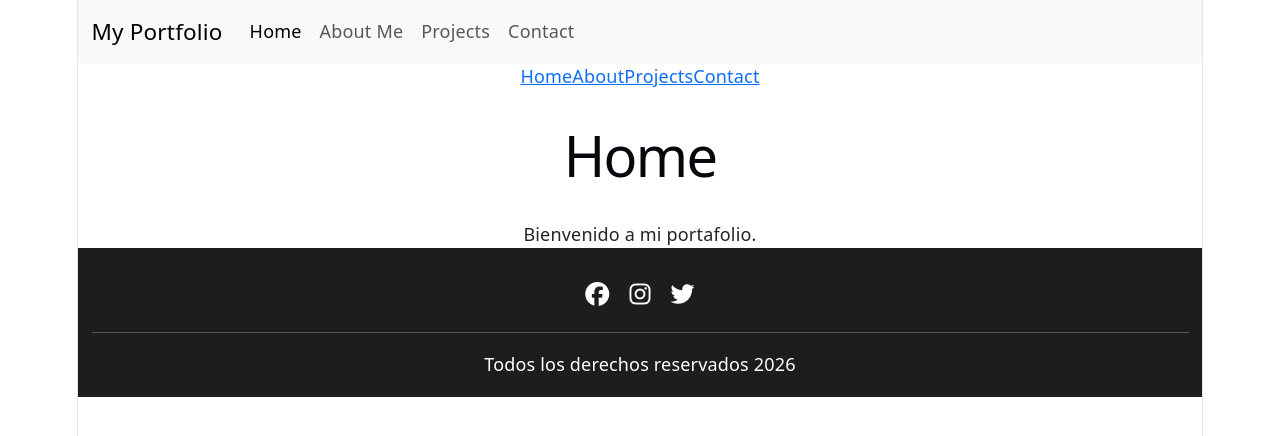
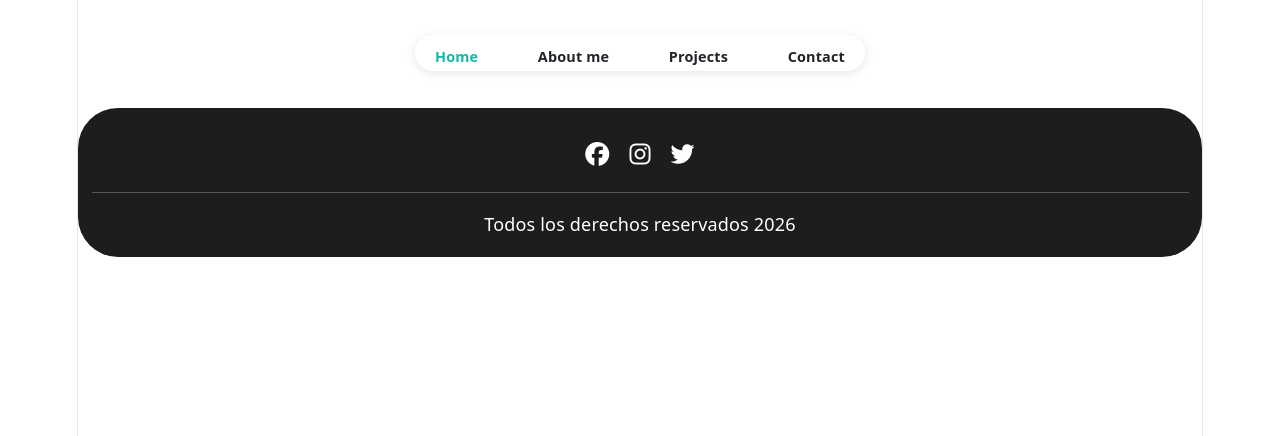
Before and after one commit to sebastiannavarropiedra-hash/Portafolio, a React (Vite) app in the folder Portfolio-FullStack/: page / in a window 1280 px wide. Shown: the top 436 px of the page. Built offline with nearby package versions, Linux system fonts and the light colour scheme.

Commit message:
Fixed navbar and footer
Designed navbar and footer and added to pages to ensure can be visible always

```diff
--- a/Portfolio-FullStack/src/App.jsx
+++ b/Portfolio-FullStack/src/App.jsx
@@ -7,7 +7,7 @@ import NotFound from './Pages/NotFound.jsx'
 import Navbar from './Components/Navbar.jsx'
 import Footer from './Components/Footer.jsx'
 
-import { BrowserRouter, Routes, Route, Link } from 'react-router-dom'
+import { BrowserRouter, Routes, Route } from 'react-router-dom'
 
 function App() {
 
@@ -15,24 +15,19 @@ function App() {
     <>
       <BrowserRouter>
 
-        <Navbar />
 
-        <nav>
-          <Link to="/">Home</Link>
-          <Link to="/about">About</Link>
-          <Link to="/projects">Projects</Link>
-          <Link to="/contact">Contact</Link>
-        </nav>
+
+
 
         <Routes>
           <Route path="/" element={<Home />} />
-          <Route path="/about" element={<Aboutme />} />
-          <Route path="/projects" element={<Projects />} />
-          <Route path="/contact" element={<Contact />} />
+          <Route path="/Aboutme" element={<Aboutme />} />
+          <Route path="/Projects" element={<Projects />} />
+          <Route path="/Contact" element={<Contact />} />
           <Route path="*" element={<NotFound />} />
         </Routes>
 
-        <Footer />
+
 
       </BrowserRouter>
     </>
--- a/Portfolio-FullStack/src/Components/Navbar.jsx
+++ b/Portfolio-FullStack/src/Components/Navbar.jsx
@@ -1,98 +1,62 @@
 import React from "react";
 import '../Styles/Navbar.css'
 import { NavLink } from "react-router-dom";
+import { Link } from "react-router-dom";
 
 
-function Navbar() {
+
+const Navbar = (props) => {
+    const { active } = props;
 
     return (
-
-		<nav className="navbar navbar-expand-lg bg-body-tertiary">
-
-			<div className="container-fluid">
-
-				<NavLink
-					className="navbar-brand"
-					to="/"
+        <React.Fragment>
+            <div className="nav-container">
+                <nav className="navbar">
+                    <div className="nav-background">
+                        <ul className="nav-list">
+                            <li
+                                className={
+                                    active === "Home"
+                                        ? "nav-item active"
+                                        : "nav-item"
+                                }
                             >
-					My Portfolio
-				</NavLink>
-
-				<button
-					className="navbar-toggler"
-					type="button"
-					data-bs-toggle="collapse"
-					data-bs-target="#navbarNav"
-					aria-controls="navbarNav"
-					aria-expanded="false"
-					aria-label="Toggle navigation"
+                                <Link to="/">Home</Link>
+                            </li>
+                            <li
+                                className={
+                                    active === "Aboutme"
+                                        ? "nav-item active"
+                                        : "nav-item"
+                                }
                             >
-
-					<span className="navbar-toggler-icon"></span>
-
-				</button>
-
-				<div
-					className="collapse navbar-collapse"
-					id="navbarNav"
+                                <Link to="/Aboutme">About me</Link>
+                            </li>
+                            <li
+                                className={
+                                    active === "Projects"
+                                        ? "nav-item active"
+                                        : "nav-item"
+                                }
                             >
-
-					<ul className="navbar-nav">
-
-						<li className="nav-item">
-
-							<NavLink
-								className="nav-link"
-								to="/"
-							>
-								Home
-							</NavLink>
-
+                                <Link to="/Projects">Projects</Link>
                             </li>
 
-						<li className="nav-item">
-
-							<NavLink
-								className="nav-link"
-								to="/about"
+                            <li
+                                className={
+                                    active === "Contact"
+                                        ? "nav-item active"
+                                        : "nav-item"
+                                }
                             >
-								About Me
-							</NavLink>
-
+                                <Link to="/contact">Contact</Link>
                             </li>
-
-						<li className="nav-item">
-
-							<NavLink
-								className="nav-link"
-								to="/projects"
-							>
-								Projects
-							</NavLink>
-
-						</li>
-
-						<li className="nav-item">
-
-							<NavLink
-								className="nav-link"
-								to="/contact"
-							>
-								Contact
-							</NavLink>
-
-						</li>
-
                         </ul>
-
                     </div>
-
+                </nav>
             </div>
-
-		</nav>
-
+        </React.Fragment>
     );
-
-}
+};
 
 export default Navbar;
--- a/Portfolio-FullStack/src/Pages/Aboutme.jsx
+++ b/Portfolio-FullStack/src/Pages/Aboutme.jsx
@@ -1,12 +1,14 @@
 import React from 'react';
+import Navbar from '../Components/Navbar';
+import Footer from '../Components/Footer';
 
 function Aboutme() {
-  return (
-    <div className="page-content">
-      <h1>About Me</h1>
-      <p>Esta es la sección acerca de mí.</p>
-    </div>
-  );
+    return (
+        <>
+            <Navbar active="Aboutme" />
+            <Footer />
+        </>
+    );
 }
 
 export default Aboutme;
--- a/Portfolio-FullStack/src/Pages/Contact.jsx
+++ b/Portfolio-FullStack/src/Pages/Contact.jsx
@@ -1,12 +1,17 @@
 import React from 'react';
+import Navbar from '../Components/Navbar';
+import Footer from '../Components/Footer';
+
 
 function Contact() {
-  return (
-    <div className="page-content">
-      <h1>Contact</h1>
-      <p>Contáctame aquí.</p>
-    </div>
-  );
+    return (
+        <>
+            <Navbar active="Contact" />
+
+            <Footer />
+
+        </>
+    );
 }
 
 export default Contact;
--- a/Portfolio-FullStack/src/Pages/Home.jsx
+++ b/Portfolio-FullStack/src/Pages/Home.jsx
@@ -1,12 +1,16 @@
 import React from 'react';
+import Navbar from '../Components/Navbar';
+import Footer from '../Components/Footer';
 
 function Home() {
-  return (
-    <div className="page-content">
-      <h1>Home</h1>
-      <p>Bienvenido a mi portafolio.</p>
-    </div>
-  );
+    return (
+
+        <>
+            <Navbar active="Home" />
+
+            <Footer />
+        </>
+    );
 }
 
 export default Home;
--- a/Portfolio-FullStack/src/Pages/NotFound.jsx
+++ b/Portfolio-FullStack/src/Pages/NotFound.jsx
@@ -1,12 +1,16 @@
 import React from 'react';
+import Navbar from '../Components/Navbar';
+import Footer from '../Components/Footer';
+
 
 function NotFound() {
-  return (
-    <div className="page-content">
-      <h1>404</h1>
-      <p>Página no encontrada.</p>
-    </div>
-  );
+    return (
+        <>
+            <Navbar active="NotFound" />
+
+            <Footer />
+        </>
+    );
 }
 
 export default NotFound;
--- a/Portfolio-FullStack/src/Pages/Projects.jsx
+++ b/Portfolio-FullStack/src/Pages/Projects.jsx
@@ -1,12 +1,16 @@
 import React from 'react';
+import Navbar from '../Components/Navbar';
+import Footer from '../Components/Footer';
+
 
 function Projects() {
-  return (
-    <div className="page-content">
-      <h1>Projects</h1>
-      <p>Aquí van mis proyectos.</p>
-    </div>
-  );
+    return (
+        <>
+            <Navbar active="Projects" />
+
+            <Footer />
+        </>
+    );
 }
 
 export default Projects;
--- a/Portfolio-FullStack/src/Styles/Footer.css
+++ b/Portfolio-FullStack/src/Styles/Footer.css
@@ -1,7 +1,8 @@
 
 .seccionfooter {
     background-color: rgb(29, 29, 29);
-    margin-top: 0%;
+    margin: 1rem;
+    border-radius: 40px;
 }
 
 /* Estilos para los párrafos en el footer */
--- a/Portfolio-FullStack/src/Styles/Navbar.css
+++ b/Portfolio-FullStack/src/Styles/Navbar.css
@@ -0,0 +1,89 @@
+.nav-container {
+    margin: 1rem;
+    display: flex;
+    justify-content: center;
+    align-items: center;
+}
+
+.navbar {
+    display: flex;
+    justify-content: center;
+    align-items: center;
+    position: fixed;
+    top: 1vh;
+    z-index: 999;
+}
+
+.nav-background {
+    width: 25rem;
+    height: 2rem;
+    padding-left: 0%;
+    padding-right: 0%;
+    background: #fff;
+    box-shadow: 0px 2px 10px rgba(0, 0, 0, 0.1);
+    border-radius: 40px;
+}
+
+.nav-list {
+    display: flex;
+    justify-content: space-between;
+    list-style: none;
+    align-items: center;
+    margin-left: -16px;
+    margin-right: 20px;
+    margin-top: 11px;
+}
+
+.nav-item {
+    font-weight: bold;
+    font-size: 80%;
+}
+
+.nav-item.active a {
+    color: #14b8a6;
+}
+
+.nav-item a {
+    text-decoration: none;
+    color: var(--primary-color);
+}
+
+.nav-item a:hover {
+    color: var(--link-color);
+    transition: color 0.3s ease-in-out;
+}
+
+@media (max-width: 600px) {
+    .navbar {
+        margin-left: 25%;
+        margin-right: 25%;
+        width: 80%;
+        font-size: 80%;
+    }
+
+    .nav-background {
+        width: 80%;
+        height: 40px;
+    }
+
+    .nav-item {
+        font-weight: bold;
+    }
+}
+
+
+/* ====== RESPONSIVE TWEAKS ====== */
+@media (max-width: 992px) {
+    .search-bar {
+        width: 100%;
+        margin: 10px 0;
+    }
+
+    .navbar-brand {
+        font-size: 1.8rem;
+    }
+}
+
+.seccionnavbar {
+    text-align: center;
+}
```
Also changed, not shown: 1 other file (tests, documents, lock files or other folders). Lines whose indentation alone changed are shown as unchanged.
